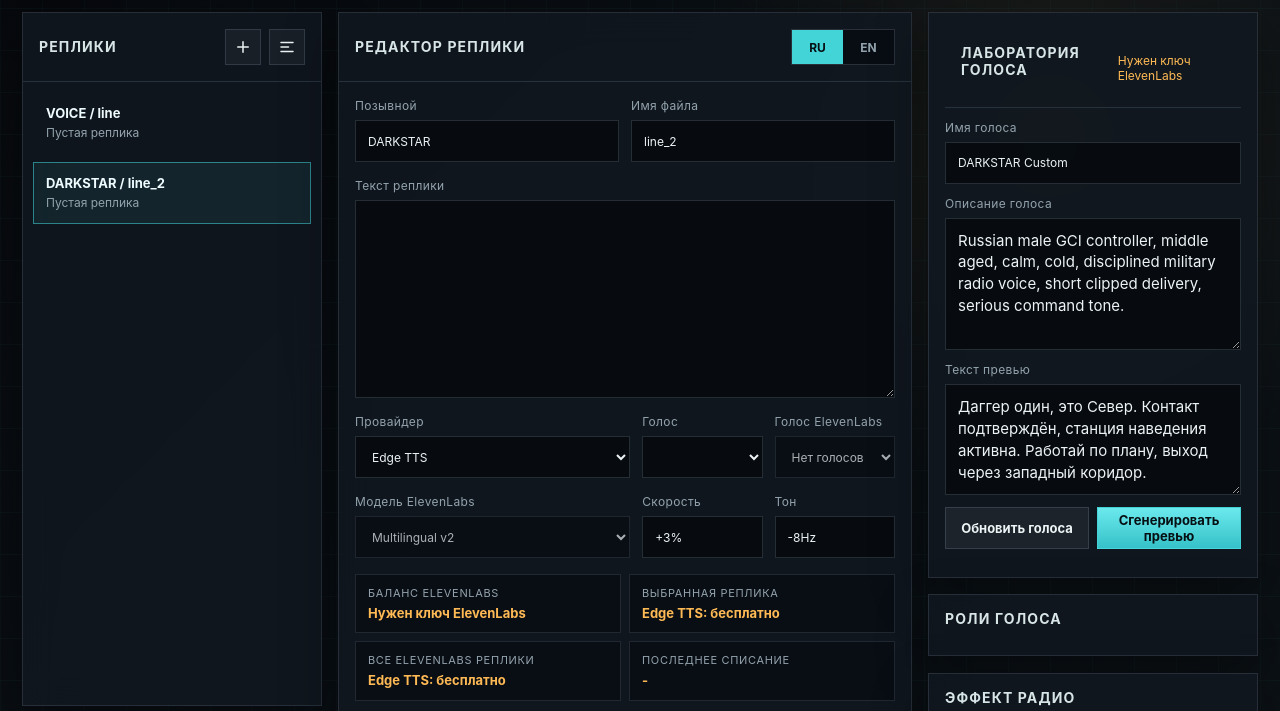
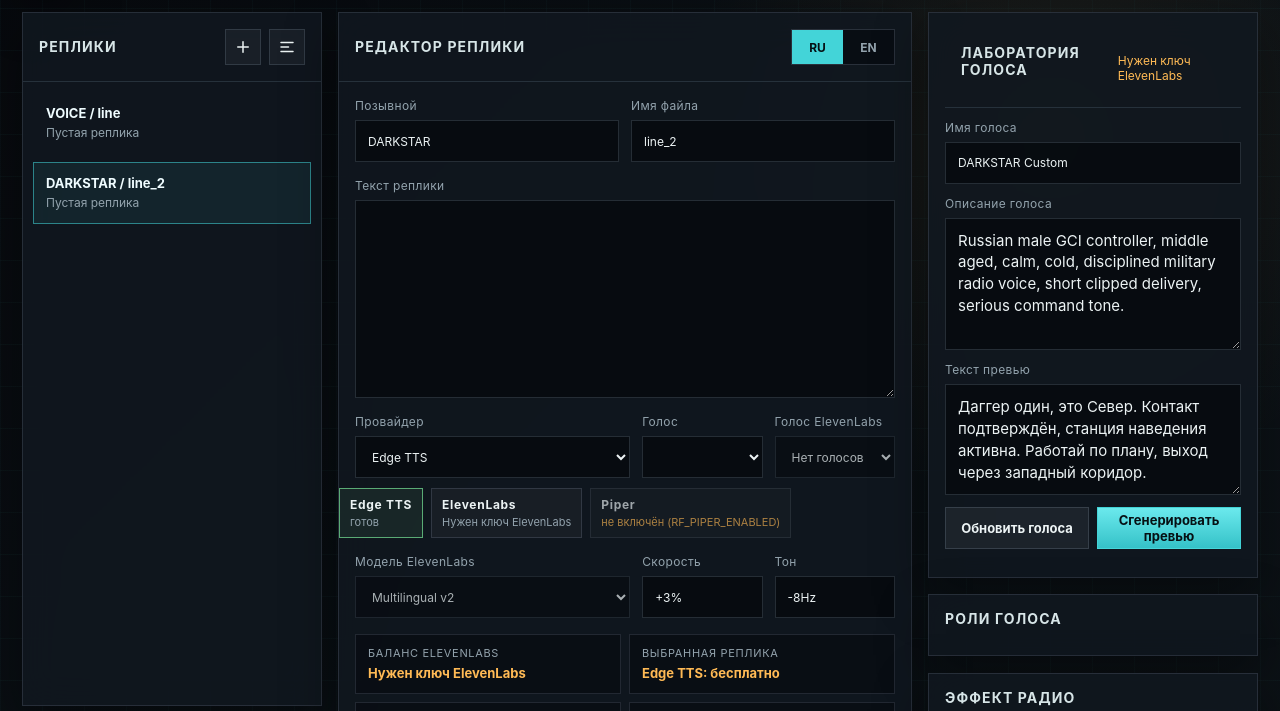
Before and after one commit to Mewt0/dcs-radioforge, a plain HTML site: page web/index.html in a window 1280 px wide. Both pictures are taken after a click on the button 243 px from the left and 123 px from the top of the page. Shown: the part 76-787 px from the top of the page. Drawn offline with Linux system fonts and the light colour scheme; no server answers.

Commit message:
Expose TTS providers in UI

```diff
--- a/web/app.js
+++ b/web/app.js
@@ -58,6 +58,12 @@ const i18n = {
     eleven_no_cost: "0 credits",
     eleven_edge_free: "Edge TTS: бесплатно",
     eleven_usage_unknown: "Нет данных",
+    piper_free: "Piper: бесплатно (offline)",
+    provider_ready: "готов",
+    piper_reason_disabled: "не включён (RF_PIPER_ENABLED)",
+    piper_reason_not_installed: "пакет piper не установлен",
+    piper_reason_model_dir_missing: "папка моделей не найдена",
+    piper_reason_no_models: "в папке моделей нет голосов",
     voice_role_names: {
       ru_darkstar: "RU командир",
       ru_raven: "RU ударная группа",
@@ -159,6 +165,12 @@ const i18n = {
     eleven_no_cost: "0 credits",
     eleven_edge_free: "Edge TTS: free",
     eleven_usage_unknown: "No data",
+    piper_free: "Piper: free (offline)",
+    provider_ready: "ready",
+    piper_reason_disabled: "not enabled (RF_PIPER_ENABLED)",
+    piper_reason_not_installed: "piper package not installed",
+    piper_reason_model_dir_missing: "model dir missing",
+    piper_reason_no_models: "no voices in model dir",
     voice_role_names: {
       ru_darkstar: "RU command",
       ru_raven: "RU strike",
@@ -200,6 +212,8 @@ const state = {
   elevenUsage: null,
   elevenModels: [],
   lastElevenUsage: null,
+  ttsProviders: null,
+  piperVoices: [],
   voicePreviews: [],
   roles: [],
   presets: {},
@@ -325,7 +339,11 @@ function estimateLineCost(line) {
 }
 
 function formatEstimate(estimate) {
-  if (!estimate.active) return t("eleven_edge_free");
+  if (!estimate.active) {
+    const provider = selectedLine()?.provider || "edge";
+    if (provider === "piper") return t("piper_free");
+    return t("eleven_edge_free");
+  }
   if (!estimate.chars) return t("eleven_no_cost");
   return t("eleven_estimate_value", numberText(estimate.chars), numberText(estimate.credits, 1));
 }
@@ -369,6 +387,57 @@ function formatLastElevenUsage() {
 
 function selectedLine() {
   return state.lines[state.selected];
+}
+
+function piperStatus() {
+  return state.ttsProviders?.providers?.piper || { available: false, reason: "disabled" };
+}
+
+function providerAvailable(provider) {
+  if (provider === "piper") return Boolean(piperStatus().available);
+  return true;
+}
+
+function providerReasonText(provider) {
+  if (provider === "piper") {
+    const status = piperStatus();
+    if (status.available) return t("provider_ready");
+    return t(`piper_reason_${status.reason || "disabled"}`) || status.reason || "";
+  }
+  if (provider === "elevenlabs") {
+    return state.elevenConfigured ? t("provider_ready") : t("eleven_missing");
+  }
+  return t("provider_ready");
+}
+
+function renderProviderStatus() {
+  els.providerStatus.innerHTML = "";
+  const line = selectedLine();
+  const list = [
+    { id: "edge", label: "Edge TTS" },
+    { id: "elevenlabs", label: "ElevenLabs" },
+    { id: "piper", label: "Piper" }
+  ];
+  list.forEach(provider => {
+    const available = providerAvailable(provider.id);
+    const chip = document.createElement("button");
+    chip.type = "button";
+    chip.className = `provider-chip ${available ? "ok" : "bad"} ${(line.provider || "edge") === provider.id ? "active" : ""}`;
+    chip.disabled = !available;
+    chip.innerHTML = `<strong>${provider.label}</strong><span>${providerReasonText(provider.id)}</span>`;
+    chip.addEventListener("click", () => {
+      line.provider = provider.id;
+      render();
+    });
+    els.providerStatus.appendChild(chip);
+  });
+  Array.from(els.providerSelect.options).forEach(option => {
+    option.disabled = !providerAvailable(option.value);
+  });
+  if (!providerAvailable(line.provider || "edge")) {
+    line.provider = "edge";
+  }
+  els.providerSelect.value = line.provider || "edge";
 }
 
 function applyI18n() {
@@ -429,6 +498,29 @@ function renderVoices() {
   els.providerSelect.value = line.provider;
   els.elevenModelSelect.value = line.elevenModel;
 
+  const elevenMode = line.provider === "elevenlabs";
+  if (line.provider === "piper") {
+    const prefix = line.lang === "ru" ? "ru_" : "en_";
+    const voices = state.piperVoices.filter(voice => voice.startsWith(prefix));
+    els.voiceSelect.innerHTML = "";
+    voices.forEach(voice => {
+      const option = document.createElement("option");
+      option.value = voice;
+      option.textContent = voice;
+      els.voiceSelect.appendChild(option);
+    });
+    if (!voices.includes(line.voice) && voices[0]) {
+      line.voice = voices[0];
+    }
+    els.voiceSelect.value = line.voice;
+    els.voiceSelect.disabled = false;
+    els.elevenVoiceSelect.disabled = true;
+    els.elevenModelSelect.disabled = true;
+    els.rateInput.disabled = true;
+    els.pitchInput.disabled = true;
+    return;
+  }
+
   const voices = state.voices.filter(v => v.lang === line.lang);
   els.voiceSelect.innerHTML = "";
   voices.forEach(voice => {
@@ -461,7 +553,6 @@ function renderVoices() {
   }
   els.elevenVoiceSelect.value = line.elevenVoiceId || "";
 
-  const elevenMode = line.provider === "elevenlabs";
   els.voiceSelect.disabled = elevenMode;
   els.elevenVoiceSelect.disabled = !elevenMode || !state.elevenVoices.length;
   els.elevenModelSelect.disabled = !elevenMode;
@@ -585,6 +676,7 @@ function renderResults() {
 function render() {
   applyI18n();
   renderLines();
+  renderProviderStatus();
   renderEditor();
   renderRoles();
   renderPresets();
@@ -638,6 +730,22 @@ function payloadFromLine(line) {
     sampleRate: Number(els.sampleRate.value || 22050),
     timestamp: true
   };
+}
+
+async function loadTTSProviders() {
+  try {
+    const response = await fetch("/api/tts/providers");
+    const data = await response.json();
+    if (!response.ok || data.error) throw new Error(data.error || "TTS providers failed");
+    state.ttsProviders = data;
+    state.piperVoices = data.providers?.piper?.voices || [];
+    render();
+  } catch (error) {
+    state.ttsProviders = null;
+    state.piperVoices = [];
+    setStatus(error.message, false);
+    render();
+  }
 }
 
 async function loadElevenStatus() {
@@ -794,6 +902,7 @@ function bind() {
   els.idInput = $("idInput");
   els.textInput = $("textInput");
   els.providerSelect = $("providerSelect");
+  els.providerStatus = $("providerStatus");
   els.voiceSelect = $("voiceSelect");
   els.elevenVoiceSelect = $("elevenVoiceSelect");
   els.elevenModelSelect = $("elevenModelSelect");
@@ -945,6 +1054,7 @@ async function boot() {
   state.voices = voicesData.voices;
   state.roles = voicesData.roles;
   state.presets = presetData.presets;
+  await loadTTSProviders();
   await loadElevenStatus();
   await loadLibrary();
   render();
--- a/web/index.html
+++ b/web/index.html
@@ -76,6 +76,7 @@
                 <select id="providerSelect">
                   <option value="edge">Edge TTS</option>
                   <option value="elevenlabs">ElevenLabs</option>
+                  <option value="piper">Piper (offline)</option>
                 </select>
               </label>
               <label>
@@ -87,6 +88,8 @@
                 <select id="elevenVoiceSelect"></select>
               </label>
             </div>
+
+            <div id="providerStatus" class="provider-status"></div>
 
             <div class="grid three">
               <label>
--- a/web/styles.css
+++ b/web/styles.css
@@ -512,6 +512,49 @@ input:focus, textarea:focus, select:focus {
   line-height: 1.35;
 }
 
+.provider-status {
+  display: flex;
+  flex-wrap: wrap;
+  gap: 8px;
+  margin-top: 10px;
+}
+
+.provider-chip {
+  display: grid;
+  gap: 3px;
+  text-align: left;
+  color: var(--text);
+  padding: 8px 10px;
+  border: 1px solid rgba(148, 163, 184, 0.2);
+  background: rgba(255, 255, 255, 0.035);
+  cursor: pointer;
+}
+
+.provider-chip.ok.active {
+  border-color: rgba(123, 234, 155, 0.68);
+  background: rgba(123, 234, 155, 0.08);
+}
+
+.provider-chip.bad {
+  opacity: 0.65;
+  cursor: not-allowed;
+}
+
+.provider-chip strong {
+  font-size: 12px;
+  letter-spacing: 0.06em;
+}
+
+.provider-chip span {
+  color: var(--muted);
+  font-size: 11px;
+  line-height: 1.3;
+}
+
+.provider-chip.bad span {
+  color: var(--amber);
+}
+
 .format-row {
   margin-top: 14px;
   justify-content: space-between;
```
